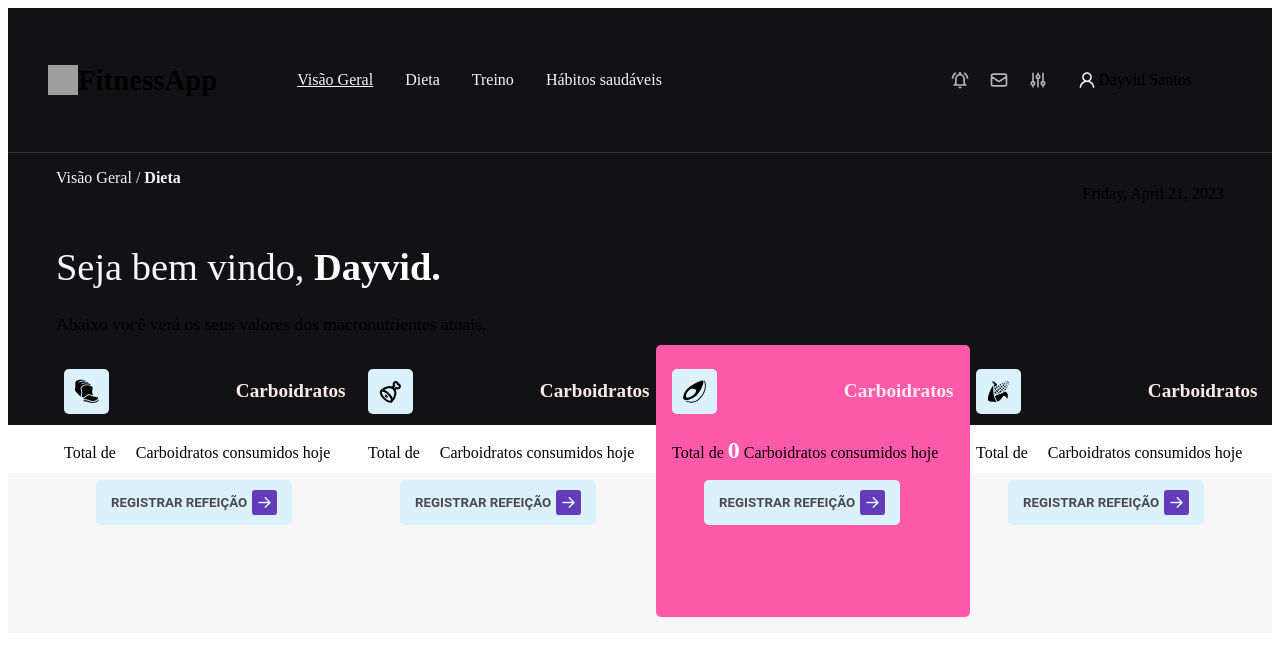
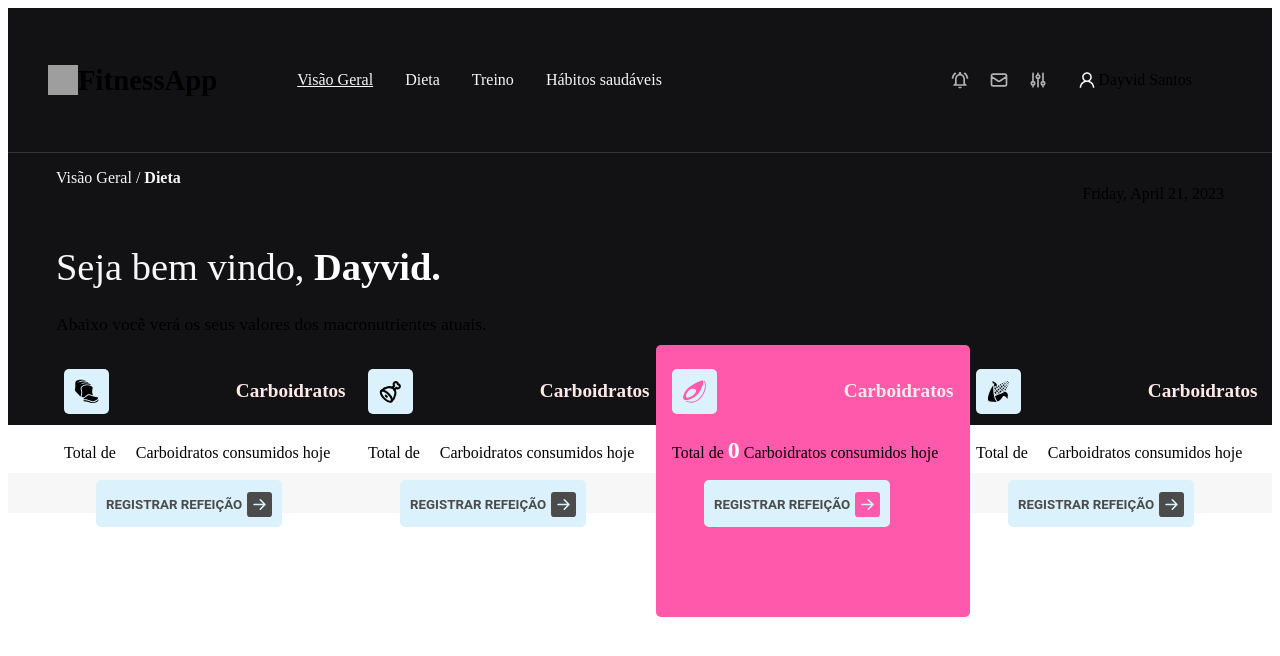
Before and after one commit to dayvid-s/FitnessApp, a Next.js app: page /Home/Index in a window 1280 px wide. Shown: the top 656 px of the page. Built offline with nearby package versions, Linux system fonts and the light colour scheme; grey boxes are pictures that could not be loaded.

Commit message:
add responsive colors to icons and buttons

```diff
--- a/src/components/NutrientsInfo/index.tsx
+++ b/src/components/NutrientsInfo/index.tsx
@@ -26,7 +26,7 @@ export function NutrientsInfo ({
     <Container type={type} >
       <MacroNutrientsWrapper>
 
-        <IconWrapper type={type} >
+        <IconWrapper nutrientType={type} >
 
           {React.createElement(Icon)}
         </IconWrapper>
@@ -37,7 +37,7 @@ export function NutrientsInfo ({
       <TotalNutrientsArea>
         <p>Total de <strong>0</strong> Carboidratos consumidos hoje</p>
 
-        <RegisterMealButton>REGISTRAR REFEIÇÃO
+        <RegisterMealButton nutrientType={type} >REGISTRAR REFEIÇÃO
 
           <BsFillArrowRightSquareFill/>
         </RegisterMealButton>
--- a/src/components/NutrientsInfo/styles.ts
+++ b/src/components/NutrientsInfo/styles.ts
@@ -4,7 +4,7 @@ export interface ConteinerProps {
     marginLeft?: string
   }
 export interface IconWrapperProps {
-    type: string
+    nutrientType: string
   }
 
 
@@ -18,18 +18,24 @@ export const Container = styled.div<ConteinerProps>`
 
     ${({type})=> (type == "carb")&& css`
     background-color: var(--blue-light)`};
+    box-shadow: 2px 2px 10px var(--blue-light);
 
     ${({type})=> (type == "protein")&& css`
     background-color: var(--text-title);
+    box-shadow: 2px 2px 10px var(--text-title);
+
     margin-left:19rem`};
 
     ${({type})=> (type == "fat")&& css`
     background-color: var(--text-body);
     background-color: #ff59ac;
+    box-shadow: 2px 2px 10px var(--text-body);
     margin-left:38rem;`};
 
     ${({type})=> (type == "fiber")&& css`
     background-color: var(--green);
+    box-shadow: 2px 5px 10px var(--green);
+
     margin-left:57rem;`};
 
 
@@ -58,6 +64,20 @@ export const IconWrapper = styled.div<IconWrapperProps>`
     svg{
         width: 25px;
         height:25px;
+
+        ${({nutrientType})=> (nutrientType == "fiber")&& css`
+        color: var(--green)`};
+
+        ${({nutrientType})=> (nutrientType == "carb")&& css`
+        color: var(--blue-light);`};
+
+        ${({nutrientType})=> (nutrientType == "protein")&& css`
+        color: var(--text-title);`};
+
+        ${({nutrientType})=> (nutrientType == "fat")&& css`
+        color:#ff59ac`};
+
+
     }
 `
 export const TotalNutrientsArea = styled.div`
@@ -68,7 +88,7 @@ export const TotalNutrientsArea = styled.div`
     }
 `
 
-export const RegisterMealButton = styled.button`
+export const RegisterMealButton = styled.button<IconWrapperProps>`
     display:flex;
     align-items: center;
     margin-top:1rem;
@@ -78,15 +98,28 @@ export const RegisterMealButton = styled.button`
     font-weight:600;
     color:var(--text-title4fffff);
     color:#4b4b4b;
-    padding: 10px 15px 10px;
+    padding: 12px 10px 10px;
     border-radius:5px;
     border: none;
 
     svg{
+
         margin-left:5px;
         color:#633BBC;
         width: 25px;
         height:25px;
 
+        ${({nutrientType})=> (nutrientType == "fiber")&& css`
+        color: var(--green)`};
+
+        ${({nutrientType})=> (nutrientType == "carb")&& css`
+        color: var(--blue-light);`};
+
+        ${({nutrientType})=> (nutrientType == "protein")&& css`
+        color: var(--text-title);`};
+
+        ${({nutrientType})=> (nutrientType == "fat")&& css`
+        color:#ff59ac`};
+
     }
 `
--- a/src/components/UserNutrients/styles.ts
+++ b/src/components/UserNutrients/styles.ts
@@ -2,7 +2,7 @@ import styled from "styled-components"
 
 export const Container = styled.div`
     background-color: #F7F7F7;
-    height: 20vh;
+    height: 5vh;
     margin-top: 3rem;
     flex:1;
     `
--- a/src/components/UserStatistics/styles.ts
+++ b/src/components/UserStatistics/styles.ts
@@ -1,7 +1,7 @@
 import styled from "styled-components"
 
 export const Container = styled.div`
-    background-color: #F7F7F7;
+    background-color: #FFF;
     height: 100vw;
     margin-top: 3rem;
     flex:1;
```
